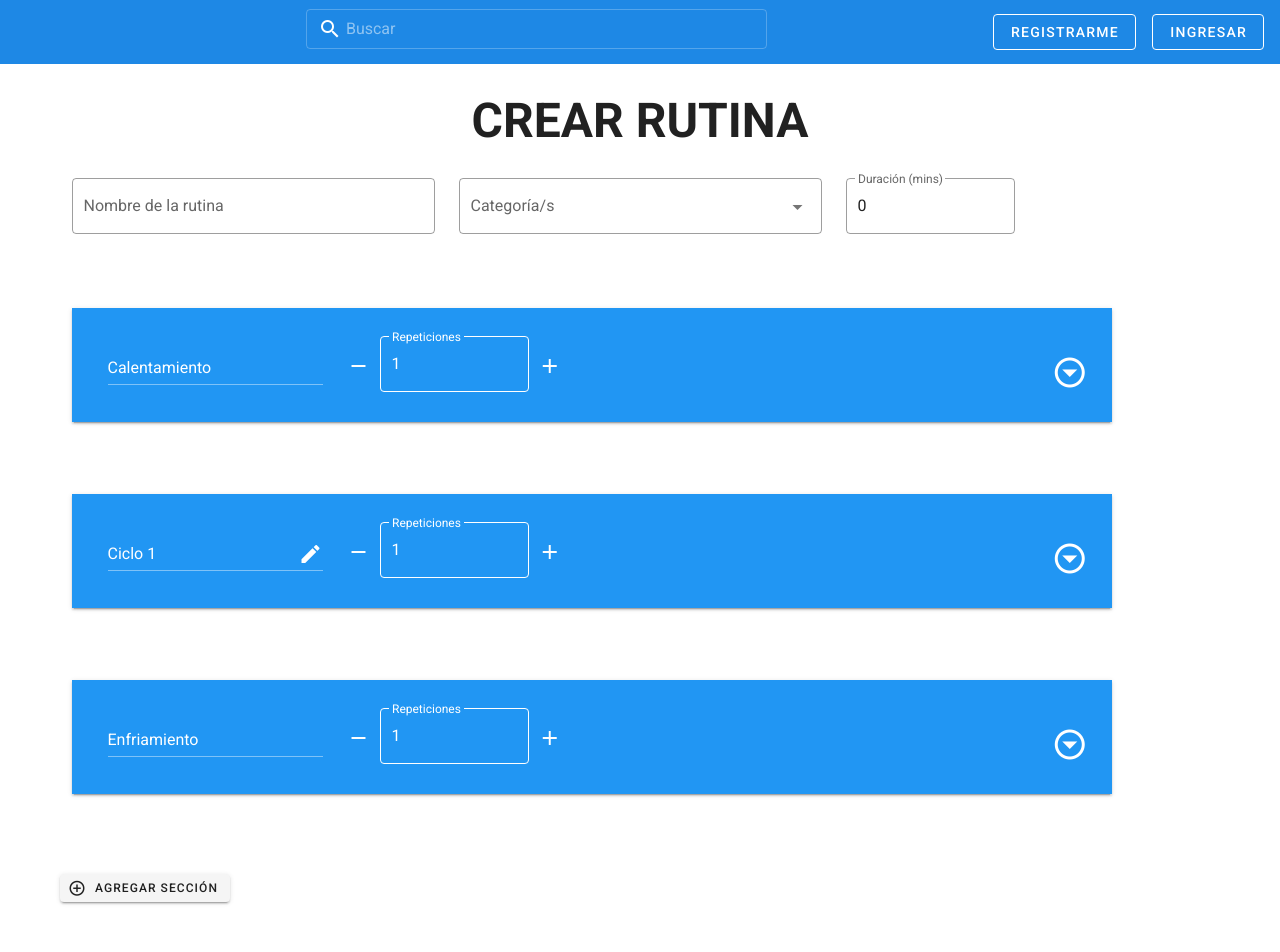
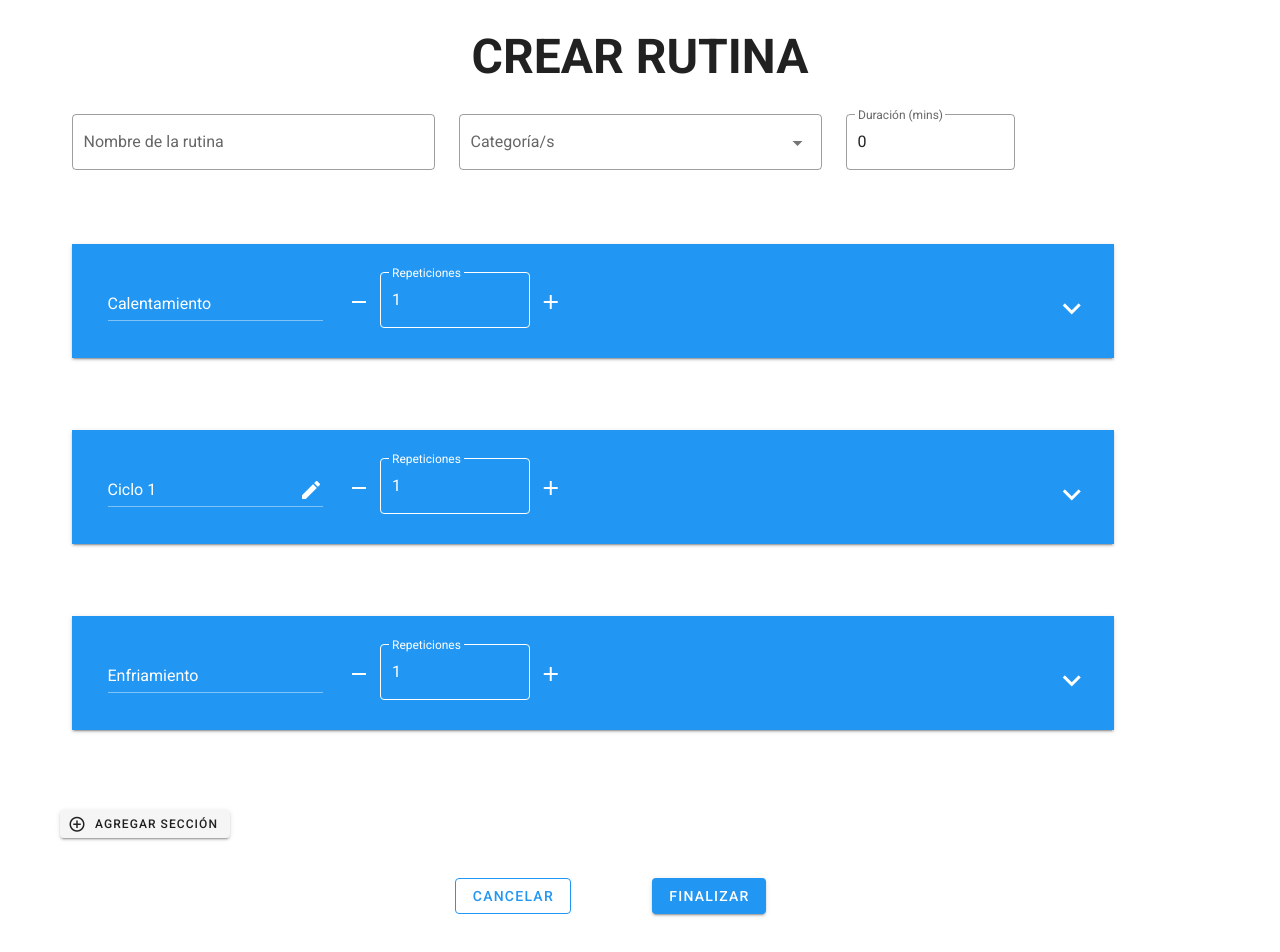
Before and after one commit to Smonjeau/Fitty, a Vue app: page /create_routine in a window 1280 px wide. Shown: the top 952 px of the page. Built offline with nearby package versions, Linux system fonts and the light colour scheme.

Commit message:
Conectando home con api
pasan cosas raras a la hora de poner todas las categorias

```diff
--- a/src/components/CardRutina.vue
+++ b/src/components/CardRutina.vue
@@ -60,12 +60,13 @@ export default {
     }
   },
   mounted() {
-    if (this.type == 'cardio') return this.selected = this.cardio;
+    if (this.type == 'Cardio') return this.selected = this.cardio;
     else if (this.type == 'strength') return this.selected = this.strength;
     else if (this.type == 'yoga') return this.selected = this.yoga;
     else if (this.type == 'elongacion') return this.selected = this.elongacion;
     else if (this.type == 'resistencia') return this.selected = this.resistencia;
-  }
+  },
+
 }
 </script>
 
--- a/src/components/Home.vue
+++ b/src/components/Home.vue
@@ -1,7 +1,6 @@
 <template>
   <div>
     <NavBar></NavBar>
-
     <h1 class="text-center text-h1 font-weight-bold blue--text text--darken-1 mt-10">FITTY</h1>
     <h2 class="text-center text-h4 font-weight-bold mt-8">COMPARTE TUS RUTINAS</h2>
     <v-row no-gutters class="mb-13">
@@ -27,31 +26,57 @@
 
     <v-divider></v-divider>
 
+    <div>
+
     <slider class="mb-14 mt-4" title="rutinas destacadas">
-      <v-slide-item v-for="card in cards" :key="card.type">
-        <card-rutina :rating="card.rating" :time="card.duration" :titulo="card.title"
-                     :type="card.type" class="ma-4"></card-rutina>
+      <v-slide-item v-for="routine in this.info.results" :key="routine">
+        <card-rutina :rating="routine.averageRating" :time="calcDuration(routine)" :titulo="routine.name"
+                     :type="routine.category.name" class="ma-4"></card-rutina>
       </v-slide-item>
-    </slider>
+    </slider >
 
     <v-divider></v-divider>
 
-    <slider class="mb-14 mt-4" title="rutinas de brazos" mas-info="true">
-      <v-slide-item v-for="card in cards" :key="card.type">
-        <card-rutina :rating="card.rating" :time="card.duration" :titulo="card.title"
-                     :type="card.type" class="ma-4"></card-rutina>
-      </v-slide-item>
-    </slider>
+    </div>
 
-  </div>
+    <slider  class="mb-14 mt-4" :title=categories.results[6].name mas-info="true">
+           <v-slide-item v-for="routine in filterCategorys(this.info.results,categories.results[6].name)" :key="routine">
+             <card-rutina :rating="routine.averageRating" :time="calcDuration(routine)" :titulo="routine.name"
+                          :type="routine.category.name" class="ma-4"></card-rutina>
+           </v-slide-item>
+
+
+
+
+         </slider>
+    <!--slider v-for="category in this.categories.results" :key="category" class="mb-14 mt-4" :title=category.name mas-info="true">
+        <v-slide-item v-for="routine in filterCategorys(this.info.results,'strength')" :key="routine">
+          <card-rutina :rating="routine.averageRating" :time="calcDuration(routine)" :titulo="routine.name"
+                       :type="routine.category.name" class="ma-4"></card-rutina>
+        </v-slide-item>
+
+
+
+
+      </slider!-->
+
+
+
+
+
+
+
+
+    </div>
 
 
 </template>
 
 <script>
-import NavBar from "@/components/NavBar";
 import cardRutina from "@/components/CardRutina";
 import slider from "@/components/Slider";
+import NavBar from "@/components/NavBar";
+import axios from 'axios';
 
 export default {
   name: "Home",
@@ -62,6 +87,11 @@ export default {
   },
   data() {
     return {
+      model:null,
+
+      info:null,
+      categories:null,
+
       cards: [
         {type: 'strength', rating: 3.5, duration: 30, title: 'Abs Marcados'},
         {type: 'strength', rating: 2.5, duration: 20, title: 'Piernas Intensivo'},
@@ -75,13 +105,58 @@ export default {
         {type: 'elongacion', rating: 4.5, duration: 12, title: 'Estiramiento Tren Superior'},
         {type: 'resistencia', rating: 4.5, duration: 40, title: 'Intencivo Tren Inferior'},
       ],
-      model: null
+    }
+  },
+  computed : {
+    getCategoryName (name){
+      return 'Rutinas de ' + name;
     }
   },
   methods: {
     goToSignUp() {
       this.$router.push('/signup');
+    },
+    filterCategorys (routines,categoryName){
+      return routines.filter(routine => routine.category.name === categoryName);
+    },
+    calcDuration (routine) {
+      let aux = routine;
+      aux = 0
+      return 45 + aux;
     }
+  },
+
+
+  mounted () {
+   axios
+        .get('/routines',{
+          params:{
+            orderBy: 'averageRating',
+            direction: 'desc'
+
+          }
+        })
+        .then((response) => {
+              this.info = response.data;
+              console.log(this.info);
+
+
+            }
+
+        );
+    axios
+        .get('/categories').then(
+        (response) => {
+          this.categories = response.data;
+          console.log(this.categories);
+        }
+
+    );
+    /*
+    axios.all([axios.get('/routines'),axios.get('/categories')]).then(axios.spread((response1, response2) => {
+      this.info = response1.data.results;
+      this.categories = response2.data.results;
+    })) */
   }
 }
 </script>
--- a/src/components/Slider.vue
+++ b/src/components/Slider.vue
@@ -10,7 +10,7 @@
     </v-row>
 
     <v-sheet class="mx-auto">
-      <v-slide-group v-model="model" show-arrows>
+      <v-slide-group  show-arrows>
         <slot></slot>
       </v-slide-group>
     </v-sheet>
--- a/src/components/routines/create_routine.vue
+++ b/src/components/routines/create_routine.vue
@@ -1,12 +1,12 @@
 <template>
   <div>
-    <NavBar></NavBar>
+
       <v-container class="my-5">
         <div class="text-center ">
           <p class="font-weight-bold display-2">CREAR RUTINA</p>
         </div>
         <template>
-          <v-form v-model="valid">
+          <v-form v-model="valid" >
             <v-container class="my-5">
               <v-row class="justify-md-start">
                 <v-col
@@ -17,6 +17,7 @@
                       :rules="[rules.required]"
                       label="Nombre de la rutina"
                       outlined
+
 
 
                   ></v-text-field>
@@ -34,6 +35,7 @@
                   <v-text-field
                       v-model="duration"
                       outlined
+                      scop
                       :rules="[rules.number, rules.required, rules.positive]"
                       label="Duración (mins)"
 
@@ -46,10 +48,10 @@
 
       </template>
 
-      <routine_panel title="Calentamiento" open="0"></routine_panel>
+      <routine_panel title="Calentamiento" panel=0></routine_panel>
         <routine_panel title="Ciclo 1" isModifiable="true"></routine_panel>
         <div v-for="index in extraSections" :key="index">
-          <routine_panel :title=sectionName(index+1) isModifiable="true" ></routine_panel>
+          <routine_panel :title=sectionName(index+1) isDeletable="true" isModifiable="true" ></routine_panel>
         </div>
 
         <routine_panel title="Enfriamiento"></routine_panel>
@@ -60,6 +62,23 @@
           <span>Agregar sección</span>
 
         </v-btn>
+        <v-row class="justify-center">
+
+          <v-col md="2">
+            <v-btn color="blue white--text" class="my-5" outlined>
+              Cancelar
+
+            </v-btn>
+
+          </v-col>
+          <v-col md="2" >
+            <v-btn color="blue white--text" class="my-5">
+              Finalizar
+            </v-btn>
+
+          </v-col>
+
+        </v-row>
 
 
     </v-container>
@@ -68,8 +87,6 @@
 
 <script>
 import routine_panel from "@/components/routines/routine_panel";
-import NavBar from "@/components/NavBar";
-//import SectionStore from "@/store/SectionStore";
 
 export default {
   methods: {
@@ -83,12 +100,14 @@ export default {
 name: "create_routine",
   components: {
     routine_panel,
-    NavBar
+
 
         },
   data() {
     return {
       name: '',
+      valid: false,
+
       duration: 0,
       availableCategorys: [
       'Cardio','Brazos','Piernas','Yoga','Relajación','Tren superior','Resistencia'
--- a/src/components/routines/routine_panel.vue
+++ b/src/components/routines/routine_panel.vue
@@ -1,9 +1,8 @@
 <template>
-  <!--squeleton title="CREAR RUTINA"!-->
     <v-container class="my-5">
 
-      <v-expansion-panels accordion multiple >
-        <v-row class="align-content-start" >
+      <v-expansion-panels v-model="panel" accordion multiple >
+        <v-row no-gutters >
           <v-col cols="11">
         <v-expansion-panel class="mb-7" v-model="open" py-0>
 
@@ -31,7 +30,7 @@
                   @click:prepend="decQty()"
                   @click:append-outer="incQty()"
                   v-model="qty"
-                outlined
+                  outlined
 
               >
 
@@ -44,7 +43,7 @@
 
 
             <template v-slot:actions>
-              <v-icon color="white" large>mdi-arrow-down-drop-circle-outline</v-icon>
+              <v-icon color="white" large>mdi-chevron-down</v-icon>
             </template>
 
           </v-expansion-panel-header>
@@ -64,9 +63,13 @@
           </v-expansion-panel-content>
         </v-expansion-panel>
           </v-col>
-          <v-icon v-if="isDeletable" @click="dec()" >mdi-delete</v-icon>
+          <v-col class="justify-center">
+          <v-icon v-if="this.isDeletable" @click="dec()" >mdi-delete</v-icon>
+          </v-col>
         </v-row>
+
       </v-expansion-panels>
+
 
     </v-container>
 
@@ -134,10 +137,11 @@ methods:{
 props: {
   title: String,
   isModifiable: Boolean,
-  open: Number
+  open_panel: Number,
+  isDeletable: Boolean
 },
 name: "routine_panel",
-  components: {/*squeleton,*/ excercise_form}
+  components: { excercise_form}
 }
 </script>
 
```
